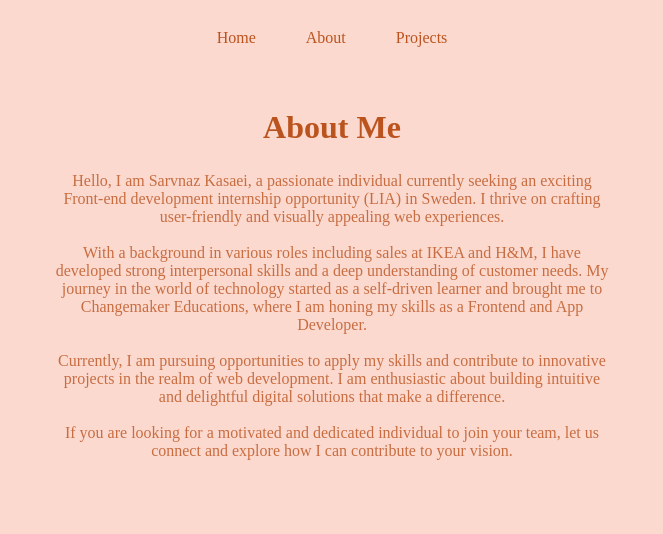
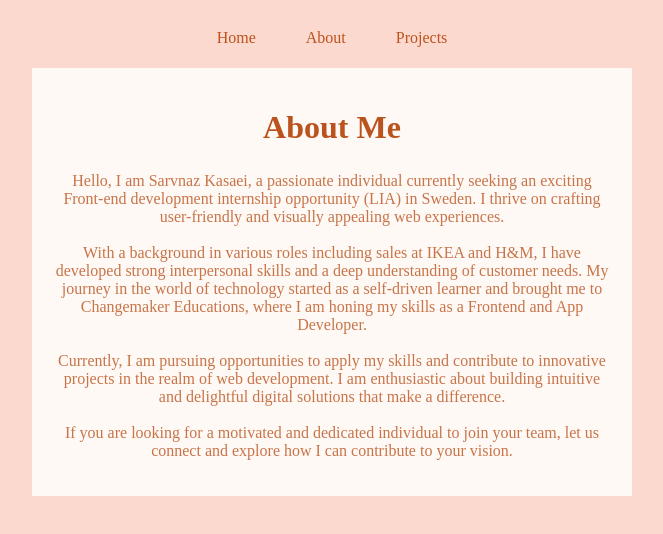
Before and after one commit to Sakas19/sarvnaz_Nextjs_portfolio, a Next.js app: page /About in a window 1280 px wide. Shown: the top 534 px of the page, without its empty margins (308-971 px from the left). Built offline with nearby package versions, Linux system fonts and the light colour scheme.

Commit message:
changed bg color for about

```diff
--- a/app/style /About.module.css
+++ b/app/style /About.module.css
@@ -1,4 +1,5 @@
 .container {
+  background-color:#fef9f5;
   display: flex;
   flex-direction: column;
   align-items: center;
```
Also changed, not shown: app/page.module.css (line endings or trailing spaces).
